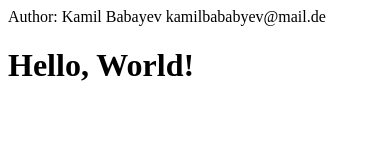
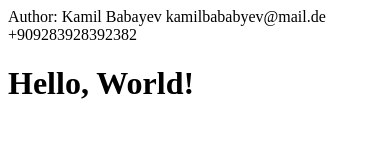
Before and after one commit to KamilBabayev/demo, a plain HTML site: page hello.html in a window 390 px wide. Drawn offline with Linux system fonts and the light colour scheme.

Commit message:
Added Author/email part  phone added last phone correct

```diff
--- a/hello.html
+++ b/hello.html
@@ -1,5 +1,5 @@
 <html>
-Author: Kamil Babayev kamilbababyev@mail.de
+Author: Kamil Babayev kamilbababyev@mail.de  +909283928392382
    <head>
   </head>
   <body>
```
